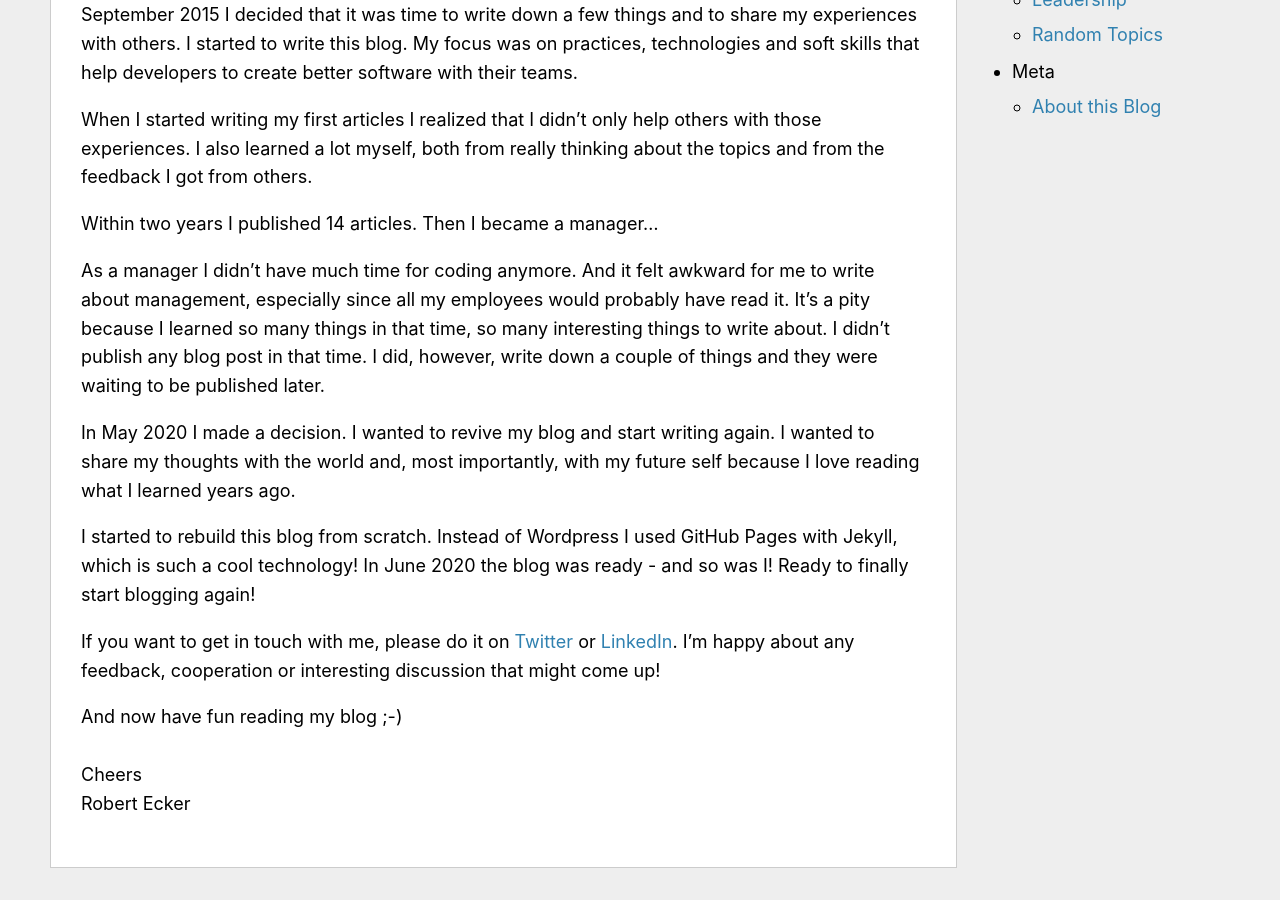
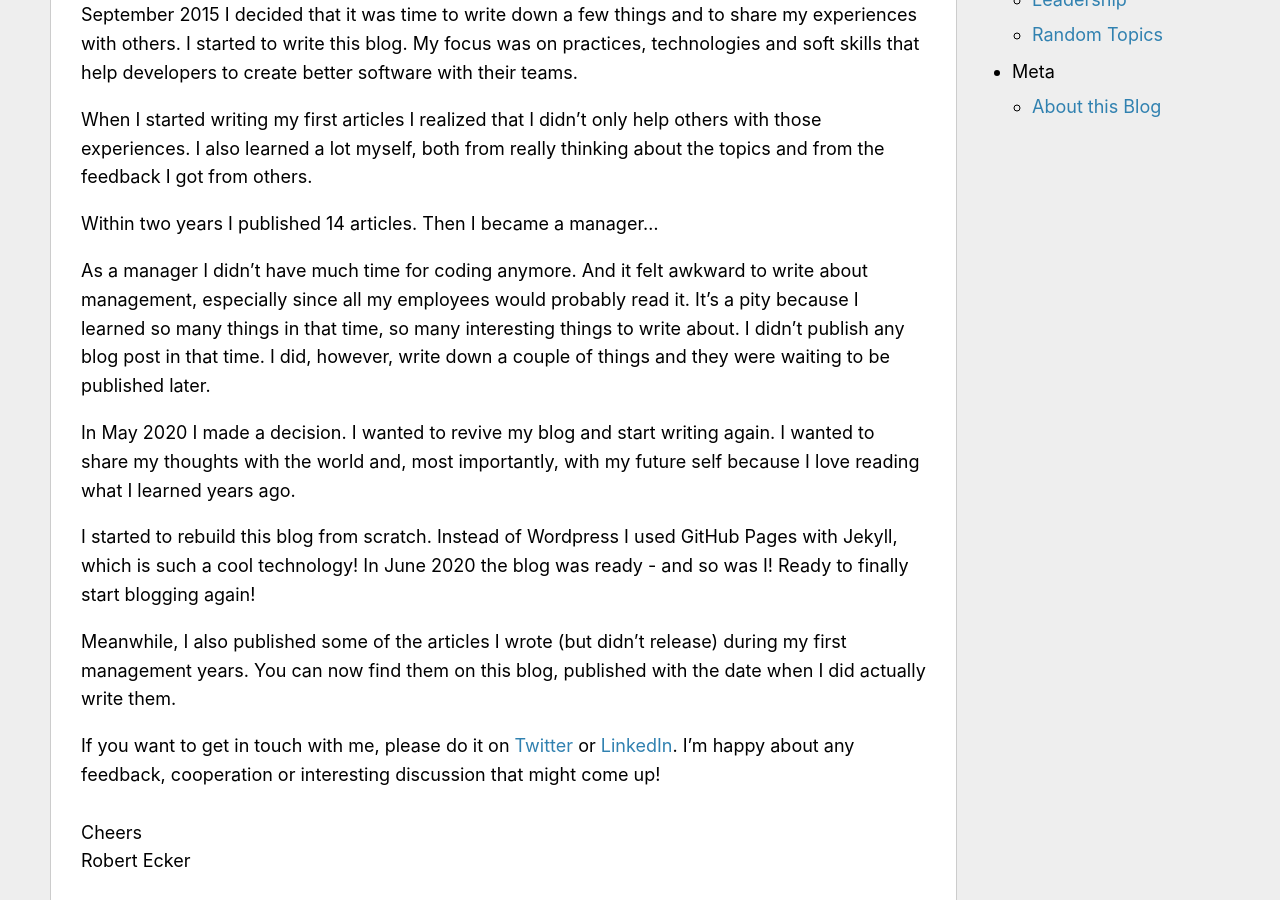
Before and after one commit to team-coder/team-coder.com, a Jekyll site: the page built from about.md, in a window 1280 px wide and 900 px high, scrolled down 349 px. Built offline with Jekyll 4.4.1, drawn with Linux system fonts in a browser that asks for light colours.

Commit message:
Update About page

```diff
--- a/about.md
+++ b/about.md
@@ -12,15 +12,15 @@ When I started writing my first articles I realized that I didn't only help othe
 
 Within two years I published 14 articles. Then I became a manager...
 
-As a manager I didn't have much time for coding anymore. And it felt awkward for me to write about management, especially since all my employees would probably have read it. It's a pity because I learned so many things in that time, so many interesting things to write about. I didn't publish any blog post in that time. I did, however, write down a couple of things and they were waiting to be published later.
+As a manager I didn't have much time for coding anymore. And it felt awkward to write about management, especially since all my employees would probably read it. It's a pity because I learned so many things in that time, so many interesting things to write about. I didn't publish any blog post in that time. I did, however, write down a couple of things and they were waiting to be published later.
 
 In May 2020 I made a decision. I wanted to revive my blog and start writing again. I wanted to share my thoughts with the world and, most importantly, with my future self because I love reading what I learned years ago.
 
 I started to rebuild this blog from scratch. Instead of Wordpress I used GitHub Pages with Jekyll, which is such a cool technology! In June 2020 the blog was ready - and so was I! Ready to finally start blogging again!
 
+Meanwhile, I also published some of the articles I wrote (but didn't release) during my first management years. You can now find them on this blog, published with the date when I did actually write them.
+
 If you want to get in touch with me, please do it on [Twitter](https://twitter.com/teamcoder_) or [LinkedIn](https://www.linkedin.com/in/robertmissbach). I'm happy about any feedback, cooperation or interesting discussion that might come up!
-
-And now have fun reading my blog ;-)
 <br/>
 <br/>
 Cheers
```
